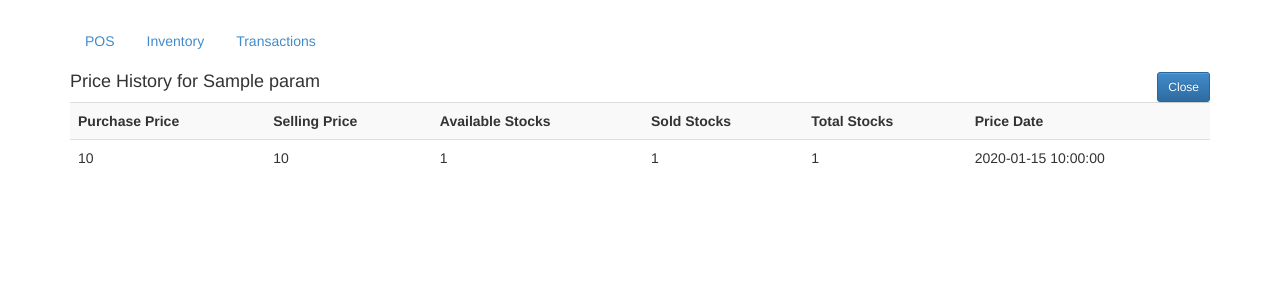
After one commit to mpalacio/aov-canteen, a CakePHP app: the page made by app/View/Pages/ajax_get_price_history.ctp in a window 1280 px wide. The commit adds this page. Shown: the top 300 px of the page. Run offline with PHP 8.4 and a stand-in for CakePHP, Linux system fonts and the light colour scheme; the template is opened without the code that fills it: most values are stand-ins (such as "Sample title", 1, 10 or a date in 2020); data that the repository does not hold is empty; some libraries are stand-ins or nearby versions.

Commit message:
FOR MASTER: view price history

```diff
--- a/app/View/Pages/ajax_get_inventory.ctp
+++ b/app/View/Pages/ajax_get_inventory.ctp
@@ -28,6 +28,7 @@
 				<a data-add-stock='{$product['CurrentStock']['id']}' title='Add Stocks'><i class='glyphicon glyphicon-plus'></i></a>
 				<a data-delete='{$product['Product']['id']}' title='Delete Product' data-disabled='".($product['CurrentStock']['sold_count'] > 0 | $product[0]['total_sold'] > 0 ? "true" : "false")."'><i class='glyphicon glyphicon-trash'></i></a>
 				<a data-new-price='{$product['Product']['id']}' title='New Price' data-disabled='".($product['CurrentStock']['available_count'] > 0 ? "true" : "false")."'><i class='glyphicon glyphicon-edit'></i></a>
+				<a data-price-history='{$product['Product']['id']}' data-name='{$product['Product']['name']}' title='Price History' ><i class='glyphicon glyphicon-signal'></i></a>
 			</td>";
 			echo "</tr>";
 		}
--- /dev/null
+++ b/app/View/Pages/ajax_get_price_history.ctp
@@ -0,0 +1,27 @@
+<h4>Price History for <?php echo $params['name']; ?><button class="btn btn-primary btn-sm pull-right" id="close-price-history">Close</button></h4>
+<table class="table table-striped table-hover">
+	<tr class="ajax-pagination">
+		<th>Purchase Price</th>
+		<th>Selling Price</th>
+		<th>Available Stocks</th>
+		<th>Sold Stocks</th>
+		<th>Total Stocks</th>
+		<th>Price Date</th>
+	</tr>
+<?php if($stocks): ?>
+	<?php
+		foreach ($stocks as $stock) {
+			echo "<tr>";
+			echo "<td>".$stock['Stock']['purchase_price']."</td>";
+			echo "<td>".$stock['Stock']['selling_price']."</td>";
+			echo "<td class='add-stock'>".$stock['Stock']['available_count']."</td>";
+			echo "<td>".$stock['Stock']['sold_count']."</td>";
+			echo "<td class='total-count'>".$stock['Stock']['total_count']."</td>";
+			echo "<td>".$stock['Stock']['price_date']."</td>";
+			echo "</tr>";
+		}
+	?>
+<?php else: ?>
+	<tr class="danger"><td colspan="6">There are no records found.</td></tr>
+<?php endif; ?>
+</table>
```
Also changed, not shown: app/Controller/PagesController.php (+9 -0 lines), app/View/Pages/inventory.ctp (+35 -0 lines).
